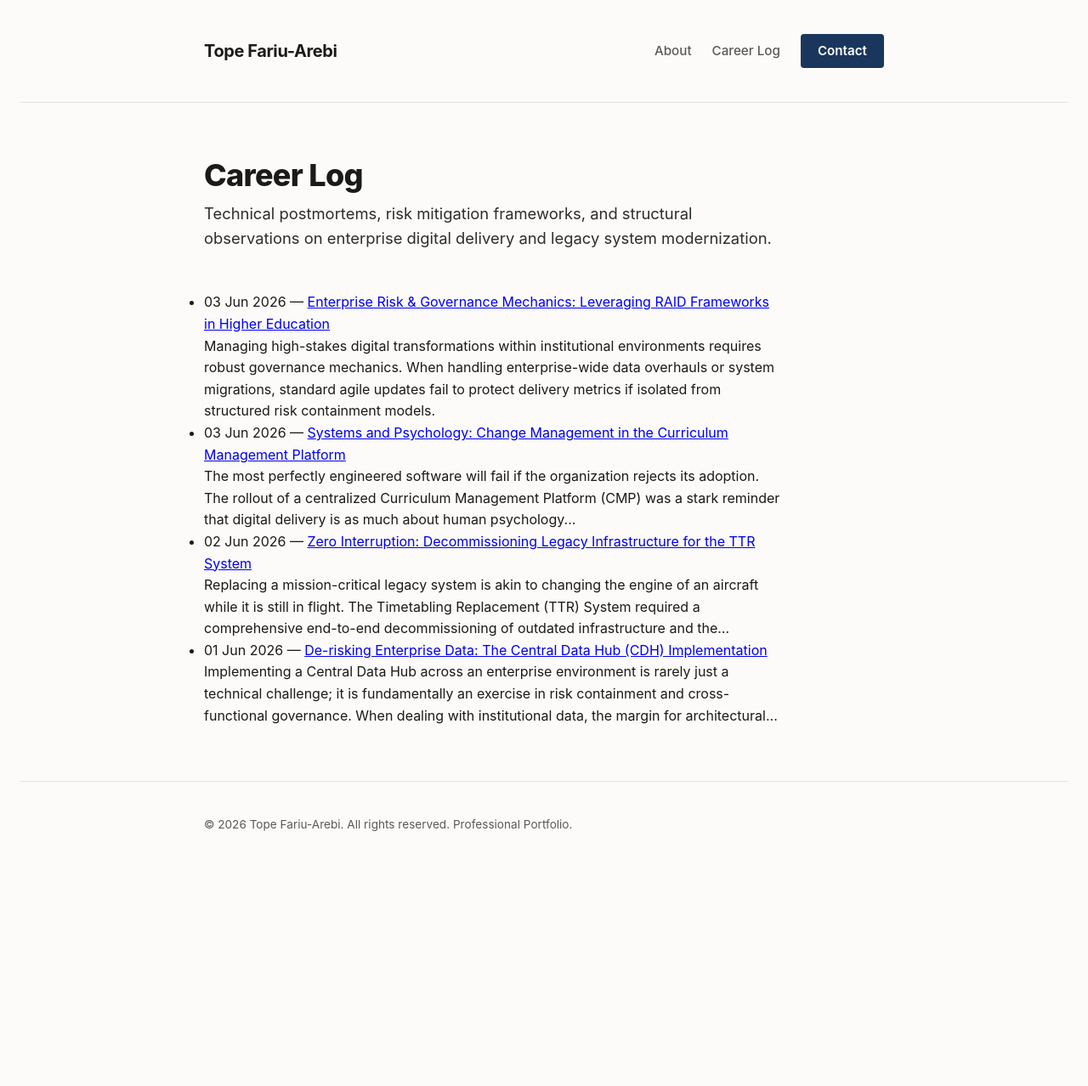
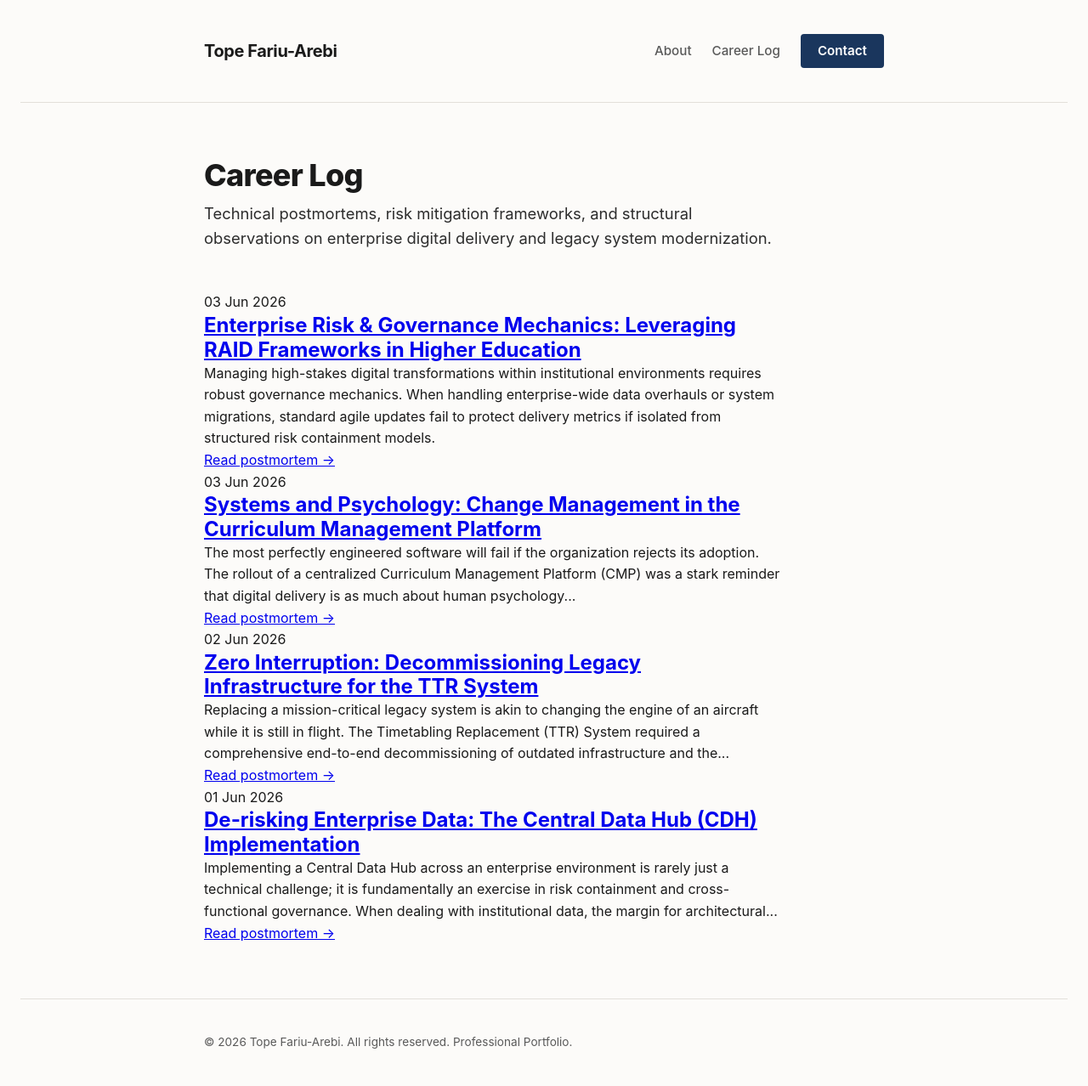
Before and after one commit to topearebi/topearebi-portfolio, a Jekyll site: the page built from career-log.html, in a window 1280 px wide. Shown: the whole page at 85% size. Built offline with Jekyll 4.4.1, drawn with Linux system fonts in a browser that asks for light colours; before the commit the page ends 1022 px from its top, so only the background shows below that.

Commit message:
Refactor career log layout to use article cards

```diff
--- a/career-log.html
+++ b/career-log.html
@@ -11,13 +11,18 @@ permalink: /career-log/
         </p>
     </header>
 
-    <ul class="article-feed">
+    <div class="career-log-grid">
         {% for post in site.posts %}
-        <li>
-            <span class="post-date">{{ post.date | date: "%d %b %Y" }}</span> &mdash;
-            <a class="post-link" href="{{ post.url | relative_url }}">{{ post.title }}</a>
-            <p class="post-excerpt">{{ post.excerpt | strip_html | truncatewords: 35 }}</p>
-        </li>
+        <article class="log-card">
+            <div class="log-card-header">
+                <span class="log-date">{{ post.date | date: "%d %b %Y" }}</span>
+            </div>
+            <h2 class="log-title">
+                <a href="{{ post.url | relative_url }}">{{ post.title }}</a>
+            </h2>
+            <p class="log-excerpt">{{ post.excerpt | strip_html | truncatewords: 35 }}</p>
+            <a href="{{ post.url | relative_url }}" class="log-read-more">Read postmortem &rarr;</a>
+        </article>
         {% endfor %}
-    </ul>
+    </div>
 </div>
```
